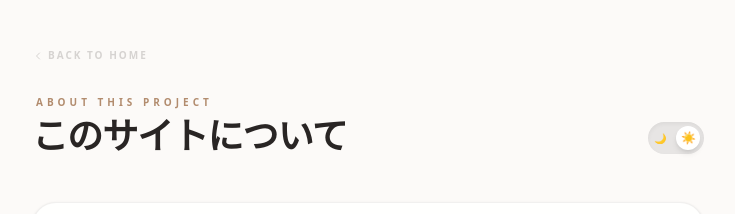
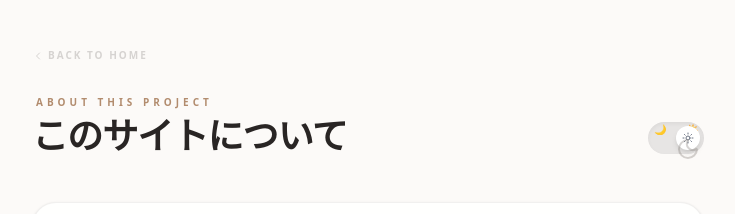
Before and after one commit to ksisfart-ui/kfam-timeline, a Next.js app in the folder kfam-timeline/: page /about in a window 1280 px wide. Shown: the top 214 px of the page, without its empty margins (272-1007 px from the left). Built offline with nearby package versions, Linux system fonts and the light colour scheme.

Commit message:
themetoggle

```diff
--- a/kfam-timeline/components/ThemeToggle.tsx
+++ b/kfam-timeline/components/ThemeToggle.tsx
@@ -1,6 +1,7 @@
 'use client'
 import { useTheme } from 'next-themes'
 import { useEffect, useState } from 'react'
+import { Moon, Sun } from 'lucide-react';
 
 export default function ThemeToggle() {
   const [mounted, setMounted] = useState(false)
@@ -33,7 +34,11 @@ export default function ThemeToggle() {
           isDark ? 'translate-x-0' : 'translate-x-6'
         }`}
       >
-        {isDark ? '🌙' : '☀️'}
+        {isDark ? <Moon className="w-3 h-3 text-gray-800" /> : <Sun className="w-3 h-3 text-gray-500" />}
+      </div>
+      <div className="flex justify-around w-full px-1">
+        <Sun className={`${isDark ? 'opacity-30' : 'opacity-0'}`} />
+        <Moon className={`${isDark ? 'opacity-0' : 'opacity-30'}`} />
       </div>
     </button>
   )
```
